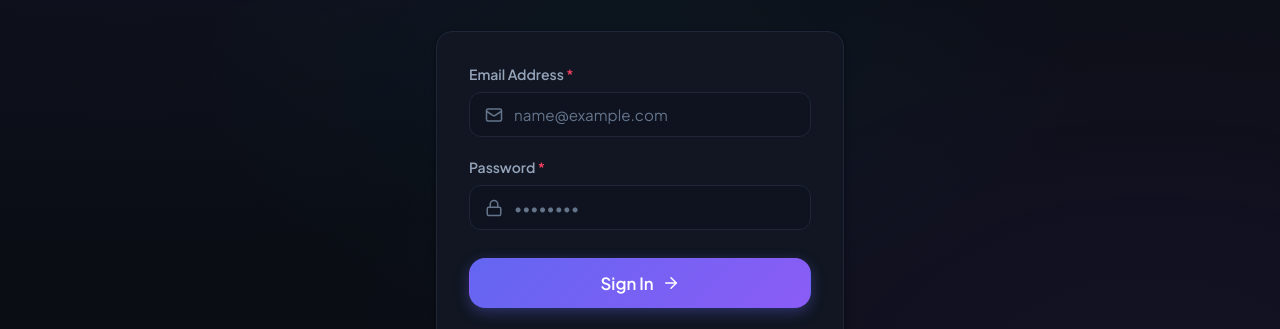
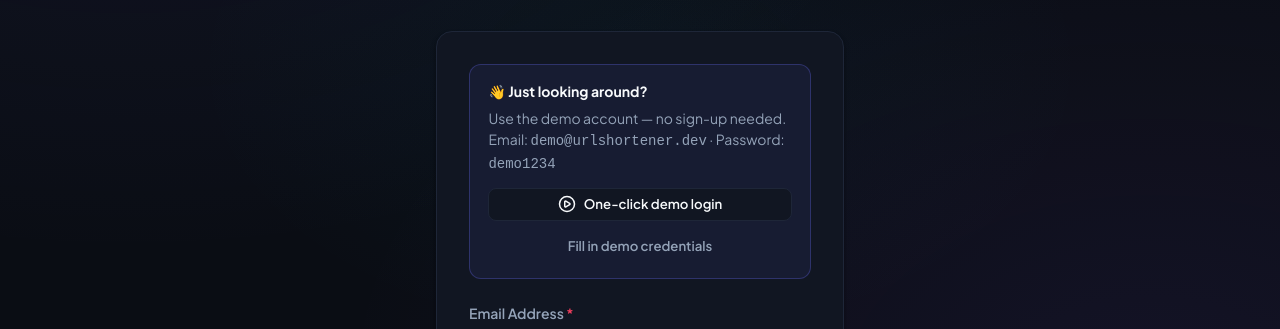
Before and after one commit to ARYAN10227/URL-Shortener, a React (Vite) app: page /login in a window 1280 px wide. Shown: the part 334-663 px from the top of the page. Built offline with nearby package versions, Linux system fonts and the light colour scheme; no server answers.

Commit message:
feat: add one-click demo login with visible demo credentials

```diff
--- /dev/null
+++ b/src/components/DemoLoginButton.jsx
@@ -0,0 +1,58 @@
+import { useEffect, useRef, useState } from 'react';
+import { useNavigate } from 'react-router-dom';
+import { Loader2, PlayCircle } from 'lucide-react';
+import { useAuth } from '../context/AuthContext';
+import { useToast } from '../context/ToastContext';
+import { getErrorMessage } from '../services/api';
+
+/**
+ * One-click login to the public demo account, so recruiters can try the app
+ * without signing up. Shows a "waking up" hint if the free server is cold.
+ */
+export default function DemoLoginButton({ label = 'Try the live demo', size = 'lg', style }) {
+  const { loginDemo } = useAuth();
+  const { addToast } = useToast();
+  const navigate = useNavigate();
+  const [loading, setLoading] = useState(false);
+  const [slow, setSlow] = useState(false);
+  const timer = useRef(null);
+
+  useEffect(() => () => clearTimeout(timer.current), []);
+
+  const handleClick = async () => {
+    setLoading(true);
+    setSlow(false);
+    timer.current = setTimeout(() => setSlow(true), 4000);
+    try {
+      await loginDemo();
+      addToast('Logged in to the demo account. Explore away!', 'success');
+      navigate('/dashboard', { replace: true });
+    } catch (err) {
+      addToast(getErrorMessage(err), 'error');
+    } finally {
+      clearTimeout(timer.current);
+      setLoading(false);
+      setSlow(false);
+    }
+  };
+
+  return (
+    <div style={{ width: '100%', ...style }}>
+      <button
+        type="button"
+        className={`btn btn-secondary btn-${size}`}
+        style={{ width: '100%' }}
+        onClick={handleClick}
+        disabled={loading}
+      >
+        {loading ? <Loader2 size={18} className="spin" /> : <PlayCircle size={18} />}
+        <span>{loading ? 'Opening demo…' : label}</span>
+      </button>
+      {slow && (
+        <p style={{ marginTop: '0.6rem', fontSize: '0.8rem', color: 'var(--text-muted)', textAlign: 'center' }}>
+          Waking up the free server — this first request can take up to a minute.
+        </p>
+      )}
+    </div>
+  );
+}
--- a/src/pages/LandingPage.jsx
+++ b/src/pages/LandingPage.jsx
@@ -19,6 +19,7 @@ import {
 import apiService, { getErrorMessage, buildShortUrl } from '../services/api';
 import { useToast } from '../context/ToastContext';
 import { useAuth } from '../context/AuthContext';
+import DemoLoginButton from '../components/DemoLoginButton';
 
 export default function LandingPage() {
   const { isAuthenticated } = useAuth();
@@ -190,6 +191,14 @@ export default function LandingPage() {
                   </>
                 )}
               </button>
+              {!isAuthenticated && (
+                <>
+                  <div style={{ textAlign: 'center', color: 'var(--text-muted)', fontSize: '0.8rem', margin: '0.85rem 0' }}>
+                    or explore without signing up
+                  </div>
+                  <DemoLoginButton />
+                </>
+              )}
             </form>
           ) : (
             <div className="result-card">
@@ -330,10 +339,13 @@ export default function LandingPage() {
               Search, filter, paginate, edit aliases, and review aggregated click metrics.
             </p>
           </div>
-          <Link to={isAuthenticated ? "/dashboard" : "/register"} className="btn btn-primary btn-lg">
-            <span>{isAuthenticated ? "Go to Dashboard" : "Get Started Free"}</span>
-            <ArrowRight size={18} />
-          </Link>
+          <div style={{ display: 'flex', gap: '0.75rem', flexWrap: 'wrap' }}>
+            <Link to={isAuthenticated ? "/dashboard" : "/register"} className="btn btn-primary btn-lg">
+              <span>{isAuthenticated ? "Go to Dashboard" : "Get Started Free"}</span>
+              <ArrowRight size={18} />
+            </Link>
+            {!isAuthenticated && <div style={{ minWidth: '220px' }}><DemoLoginButton /></div>}
+          </div>
         </div>
       </section>
     </div>
--- a/src/pages/LoginPage.jsx
+++ b/src/pages/LoginPage.jsx
@@ -3,7 +3,8 @@ import { Link, useNavigate, useLocation } from 'react-router-dom';
 import { Mail, Lock, ArrowRight, Loader2, AlertCircle, Link2, Sparkles } from 'lucide-react';
 import { useAuth } from '../context/AuthContext';
 import { useToast } from '../context/ToastContext';
-import { getErrorMessage } from '../services/api';
+import { getErrorMessage, DEMO_CREDENTIALS } from '../services/api';
+import DemoLoginButton from '../components/DemoLoginButton';
 
 export default function LoginPage() {
   const { login } = useAuth();
@@ -76,6 +77,40 @@ export default function LoginPage() {
       </div>
 
       <div className="card" style={{ padding: '2rem' }}>
+        <div
+          style={{
+            background: 'rgba(99, 102, 241, 0.08)',
+            border: '1px solid rgba(99, 102, 241, 0.3)',
+            borderRadius: 'var(--radius-md)',
+            padding: '1rem 1.15rem',
+            marginBottom: '1.5rem',
+            fontSize: '0.875rem',
+          }}
+        >
+          <div style={{ fontWeight: 700, marginBottom: '0.35rem' }}>👋 Just looking around?</div>
+          <div style={{ color: 'var(--text-muted)', marginBottom: '0.85rem' }}>
+            Use the demo account — no sign-up needed.
+            <br />
+            Email: <code>{DEMO_CREDENTIALS.email}</code> · Password: <code>{DEMO_CREDENTIALS.password}</code>
+          </div>
+          <div style={{ display: 'flex', gap: '0.6rem', flexWrap: 'wrap' }}>
+            <DemoLoginButton label="One-click demo login" size="sm" style={{ flex: '1 1 160px' }} />
+            <button
+              type="button"
+              className="btn btn-ghost btn-sm"
+              style={{ flex: '1 1 140px' }}
+              onClick={() => {
+                setEmail(DEMO_CREDENTIALS.email);
+                setPassword(DEMO_CREDENTIALS.password);
+                setError(null);
+              }}
+              disabled={loading}
+            >
+              Fill in demo credentials
+            </button>
+          </div>
+        </div>
+
         {error && (
           <div
             style={{
--- a/src/pages/RegisterPage.jsx
+++ b/src/pages/RegisterPage.jsx
@@ -4,6 +4,7 @@ import { User, Mail, Lock, ArrowRight, Loader2, AlertCircle, Link2, Sparkles, Sh
 import { useAuth } from '../context/AuthContext';
 import { useToast } from '../context/ToastContext';
 import { getErrorMessage } from '../services/api';
+import DemoLoginButton from '../components/DemoLoginButton';
 
 export default function RegisterPage() {
   const { register } = useAuth();
@@ -207,6 +208,9 @@ export default function RegisterPage() {
           >
             Log in here &rarr;
           </Link>
+          <div style={{ marginTop: '1rem' }}>
+            <DemoLoginButton label="Or skip sign-up: try the demo" size="sm" />
+          </div>
         </div>
       </div>
     </div>
--- a/src/services/api.js
+++ b/src/services/api.js
@@ -12,6 +12,9 @@ const apiClient = axios.create({
 });
 
 export const TOKEN_KEY = 'url_shortener_token';
+
+// Public demo account served by the API (POST /api/auth/demo). Safe to show on screen.
+export const DEMO_CREDENTIALS = { email: 'demo@urlshortener.dev', password: 'demo1234' };
 
 export function getToken() {
   return localStorage.getItem(TOKEN_KEY) || localStorage.getItem('token');
@@ -94,6 +97,12 @@ export const apiService = {
     return response.data;
   },
 
+  // POST /api/auth/demo (one-click public demo account)
+  demoLogin: async () => {
+    const response = await apiClient.post('/api/auth/demo');
+    return response.data;
+  },
+
   // GET /api/auth/me
   getMe: async () => {
     const response = await apiClient.get('/api/auth/me');
```
